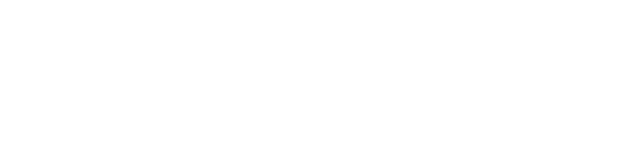
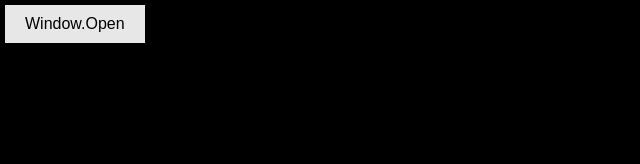
Before and after one commit to gleuchner/ui-lab, a website: page Exercise 2/app/views/index.html in a window 1280 px wide. Shown: the whole page, without its empty margins (0-640 px from the left). Drawn offline with Linux system fonts and the light colour scheme.

Commit message:
finished code for exercise 2 (should be enough)

```diff
--- a/Exercise 2/app/css/main.css
+++ b/Exercise 2/app/css/main.css
@@ -0,0 +1,28 @@
+body {
+    background: black;
+    margin: 0;
+    padding: 0;
+    overflow: hidden;
+    -webkit-text-fill-color: white;
+}
+
+.keys {
+    float: left;
+    width: 20em; height: 10em;
+    margin-bottom: 1em;
+
+    -webkit-text-fill-color: black;
+}
+
+.button {
+    margin: 5px;
+    background-color: #e7e7e7;
+    border: none;
+    color: black;
+    padding: 10px 20px;
+    text-align: left;
+    text-decoration: none;
+    display: inline-block;
+    font-size: 16px;
+
+}
--- a/Exercise 2/app/js/script.js
+++ b/Exercise 2/app/js/script.js
@@ -0,0 +1,12 @@
+
+document.addEventListener('DOMContentLoaded', function() {
+
+    var button = document.getElementById('new-window');
+    if (button) {
+        button.addEventListener('click', () => {
+            // open GitHub in a new Window
+            window.open("https://www.github.com", "github", "resizable,scrollbars,status");
+        });
+    }
+
+});
--- a/Exercise 2/app/views/index.html
+++ b/Exercise 2/app/views/index.html
@@ -7,6 +7,8 @@
   <script src="../js/script.js"></script>
 </head>
 <body>
-
+<div class="keys">
+  <button class="button" id='new-window'>Window.Open</button>
+</div>
 </body>
 </html>
```
Also changed, not shown: Exercise 2/main.js (+4 -3 lines).
